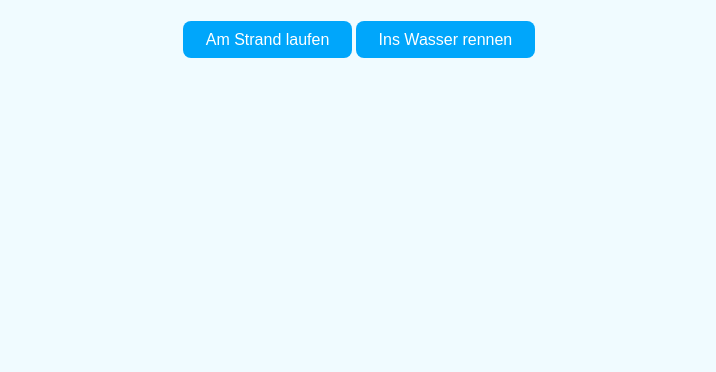
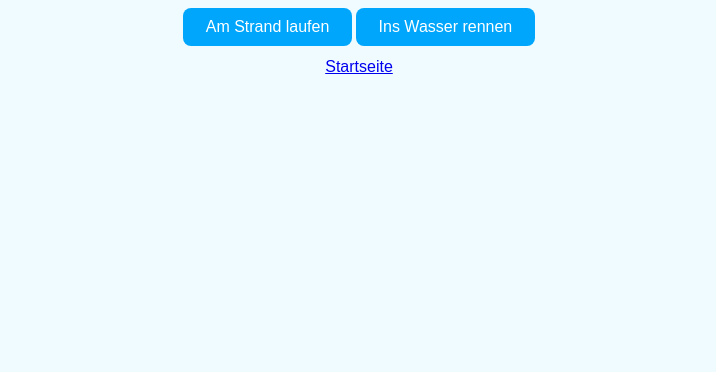
Before and after one commit to Lamakopf/sommerferien_lesen, a plain HTML site: page leicht.html in a window 1280 px wide. Shown: the part 428-800 px from the top of the page, without its empty margins (281-997 px from the left). Drawn offline with Linux system fonts and the light colour scheme.

Commit message:
Update leicht.html

```diff
--- a/leicht.html
+++ b/leicht.html
@@ -47,6 +47,8 @@
     <p>Sommerferien! Simon steigt aus dem Auto. Er riecht Salz. Der Sand ist warm. Das Meer ruft.</p>
     <button onclick="showSection('strand')">Am Strand laufen</button>
     <button onclick="showSection('wasser')">Ins Wasser rennen</button>
+    <br>
+    <a class="btn" href="index.html">Startseite</a>
   </div>
 
   <!-- Strand -->
```
